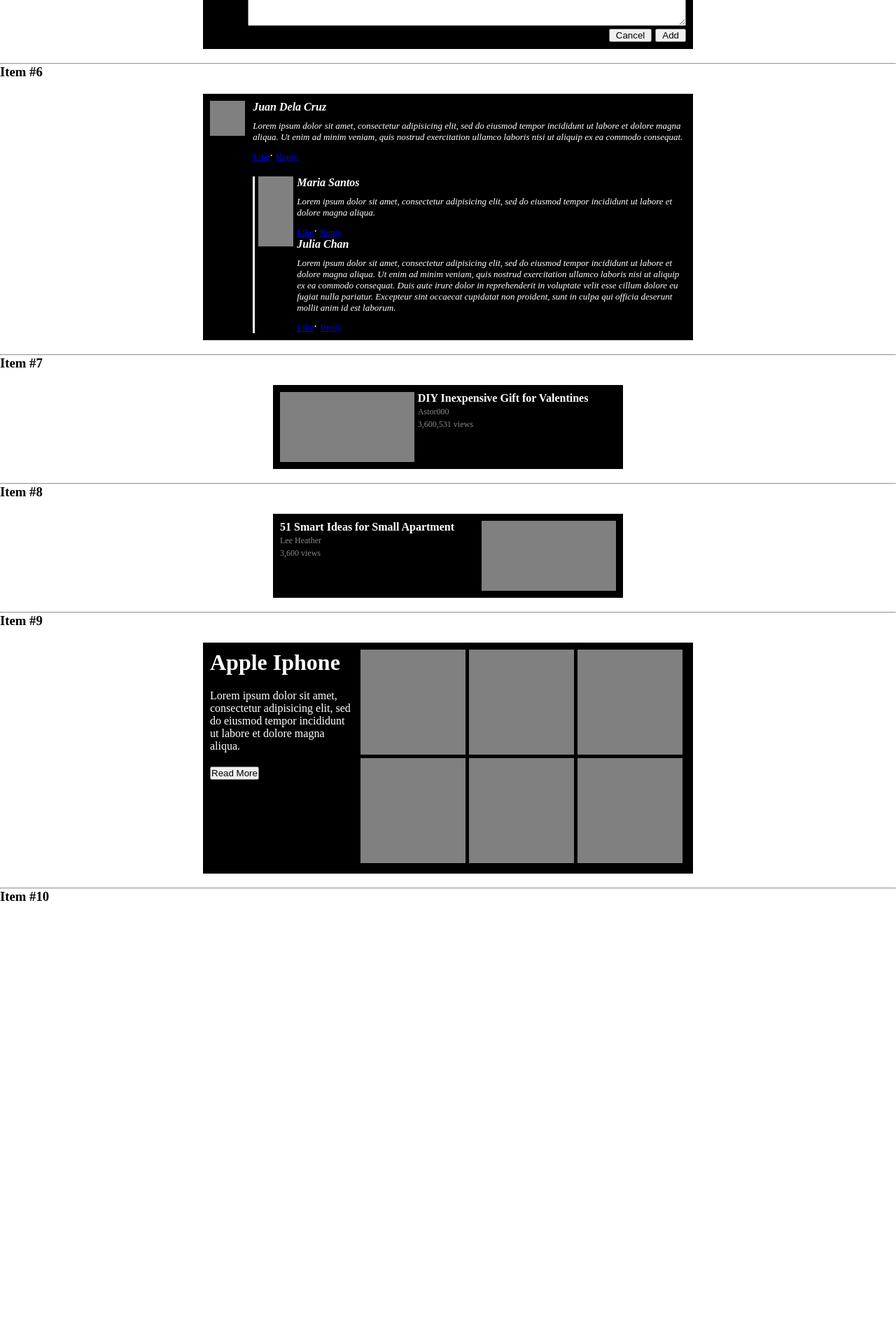
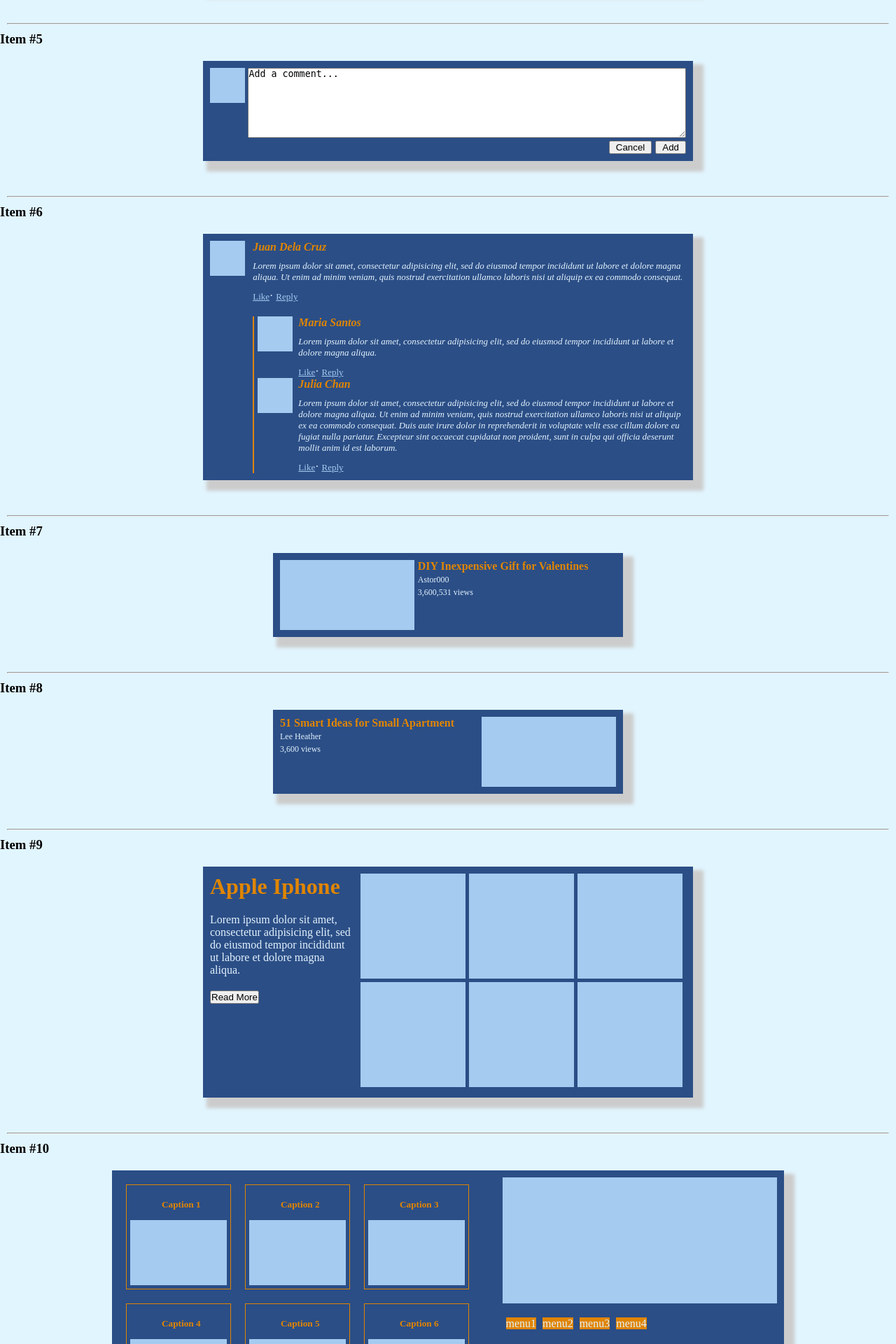
Before and after one commit to danpangan/b3nc-pangan-dan, a PHP site: page / in a window 1280 px wide. Shown: the part 2080-4000 px from the top of the page at 70% size. Before the commit the page ends 3367 px from the top, so only its background shows below. Run offline with PHP 8.4, Linux system fonts and the light colour scheme.

Commit message:
finished CSS floats and clears activity

```diff
--- a/mod02-11/css/style.css
+++ b/mod02-11/css/style.css
@@ -1,21 +1,77 @@
+/*************   Global CSS   *************/
+
 * {
 	margin: 0;
 	padding: 0;
 	box-sizing: border-box;
 }
 
+body {
+	background-color: #E1F5FE;
+}
+
+nav {
+	padding: 10px;
+	position: fixed;
+	top: 0px;
+	right: 0px;
+	background-color: #2B4E86;
+	z-index: 99999;
+}
+
+nav ul li {
+	padding-right: 20px;
+	padding-left: 10px;
+	float: left;
+	list-style: none;
+	border-right: 1px solid #E3F2FD;
+}
+
+nav ul li a {
+	margin-left: 15px;
+	text-decoration: none;
+	color: #fff;
+}
+
+nav ul {
+	float: right;
+}
+
+hr {
+	margin: 10px;
+	margin-top: 50px;
+}
+
 .container > * {
-	color: #fff;
+	color: #E3F2FD; /*#90AFDD*/
 }
 
 .container {
 	margin: 10px;
-	background-color: #000;
+	background-color: #2B4E86;
+	box-shadow: 10px 10px 5px 5px #ccc;
 }
 
 .container {
 	margin: 10px;
 }
+
+.container h1,
+.container h2,
+.container h3,
+.container h4,
+.container h5,
+.container h6 {
+	color: #E08500;
+}
+
+.clear:after {
+	content: "";
+	clear: both;
+	display: block;
+}
+
+/*************   CSS for Item #1   *************/
 
 #item-first {
 	margin: 20px auto;
@@ -28,9 +84,11 @@
 	margin: 10px;
 	width: 150px;
 	height: 150px;
-	background-color: grey;
+	background-color: #A5CBF0;
 	float: left;
 }
+
+/*************   CSS for Item #2   *************/
 
 #item-second {
 	margin: 20px auto;
@@ -44,7 +102,7 @@
 	padding: 10px;
 	padding-bottom: 50px;
 	width: auto;
-	border: 1px solid #fff;
+	border: 1px solid #E08500;
 	float: left;
 	position: relative;
 }
@@ -59,8 +117,10 @@
 #item-second .grey-box {
 	width: 150px;
 	height: 150px;
-	background-color: grey;
+	background-color: #A5CBF0;
 }
+
+/*************   CSS for Item #3   *************/
 
 #item-third {
 	margin: 20px auto;
@@ -81,9 +141,11 @@
 	margin-right: 10px;
 	width: 150px;
 	height: 150px;
-	background-color: grey;
+	background-color: #A5CBF0;
 	float: left;
 }
+
+/*************   CSS for Item #4   *************/
 
 #item-forth {
 	margin: 20px auto;
@@ -96,7 +158,7 @@
 	margin-right: 10px;
 	width: 150px;
 	height: 150px;
-	background-color: grey;
+	background-color: #A5CBF0;
 }
 
 #item-forth .grey-box-container {
@@ -115,6 +177,8 @@
 	font-style: italic;
 }
 
+/*************   CSS for Item #5   *************/
+
 #item-fifth {
 	margin: 20px auto;
 	width: 700px;
@@ -131,7 +195,7 @@
 	margin-right: 10px;
 	width: 50px;
 	height: 50px;
-	background-color: grey;
+	background-color: #A5CBF0;
 
 }
 
@@ -145,11 +209,17 @@
 	height: 100px;
 }
 
+textarea::-webkit-input-placeholder {
+color: #000 !important;
+}
+
 #item-fifth button {
 	padding: 0px 8px;
 	float: right;
 	margin-left: 5px;
 }
+
+/*************   CSS for Item #6   *************/
 
 #item-sixth {
 	margin: 20px auto;
@@ -168,6 +238,10 @@
 	font-style: italic;
 }
 
+#item-sixth a:link {
+	color: #A5CBF0;
+}
+
 #item-sixth p {
 	margin-top: 10px;
 	margin-bottom: 10px;
@@ -182,7 +256,7 @@
 	margin-right: 10px;
 	width: 50px;
 	height: 50px;
-	background-color: grey;
+	background-color: #A5CBF0;
 	float: left;
 }
 
@@ -192,22 +266,24 @@
 
 }
 
-#item-sixth .reply-container {
+#item-sixth .right-container .reply-container {
 	margin-top: 20px;
 	padding-left: 5px;
-	border-left: 3px solid #fff;
+	border-left: 2px solid #E08500;
 	float: left;
 }
 
-#item-sixth .comment-container {
-	width: 91%;
+#item-sixth .right-container .avatar-container {
+	width: 9.5%;
+	float: left;
+}
+
+#item-sixth .right-container .comment-reply-container {
+	width: 90.5%;
 	float: right;
 }
 
-#item-sixth .avatar-container {
-	width: 7%;
-	float: left;
-}
+/*************   CSS for Item #7   *************/
 
 #item-seventh {
 	margin: 20px auto;
@@ -224,7 +300,7 @@
 #item-seventh .grey-box {
 	width: 100%;
 	height: 100px;
-	background-color: grey;
+	background-color: #A5CBF0;
 }
 
 #item-seventh .right-container {
@@ -233,9 +309,11 @@
 }
 
 #item-seventh .right-container span {
-	color: #888;
+	/*color: #E08500;*/
 	font-size: 12px;
 }
+
+/*************   CSS for Item #8   *************/
 
 #item-eighth {
 	margin: 20px auto;
@@ -252,7 +330,7 @@
 #item-eighth .grey-box {
 	width: 100%;
 	height: 100px;
-	background-color: grey;
+	background-color: #A5CBF0;
 }
 
 #item-eighth .right-container {
@@ -261,9 +339,11 @@
 }
 
 #item-eighth .left-container span {
-	color: #888;
+	/*color: #E08500;*/
 	font-size: 12px;
 }
+
+/*************   CSS for Item #9   *************/
 
 #item-nineth {
 	margin: 20px auto;
@@ -295,13 +375,89 @@
 	margin-bottom: 5px;
 	width: 150px;
 	height: 150px;
-	background-color: grey;
+	background-color: #A5CBF0;
 	float: right;
 }
 
-.clear:after {
-	content: "";
-	clear: both;
-	display: block;
+/*************   CSS for Item #10   *************/
+
+#item-tenth {
+	margin: 20px auto;
+	padding: 10px;
+	width: 960px;
+	height: auto;
 
 }
+
+#item-tenth .left-container {
+	width: 58.25%;
+	float: left;
+}
+
+#item-tenth .left-container .white-border {
+	margin: 10px;
+	padding: 5px;
+	padding-top: 50px;
+	width: 150px;
+	height: 150px;
+	border: 1px solid #E08500;
+	float: left;
+	position: relative;
+}
+
+#item-tenth .left-container .white-border h5 {
+	text-align: center;
+	position: absolute;
+	top: 20px;
+	left: 50px;
+}
+
+#item-tenth .left-container .grey-box {
+	width: 100%;
+	height: 100%;
+	background-color: #A5CBF0;
+}
+
+#item-tenth .right-container {
+	width: 41.75%;
+	float: right;
+}
+
+#item-tenth .right-container > .grey-box {
+	width: 100%;
+	height: 180px;
+	background-color: #A5CBF0;
+}
+
+#item-tenth .right-container .menu-container {
+	padding-top: 20px;
+}
+
+#item-tenth .right-container .menu-container span {
+	margin-left: 5px;
+	background-color: #E08500;
+}
+
+#item-tenth .right-container .article-container {
+	padding-top: 20px;
+}
+
+#item-tenth .right-container .article-container .grey-box {
+	margin-right: 5px;
+	width: 150px;
+	height: 100px;
+	background-color: #A5CBF0;
+	float: left;
+}
+
+#item-tenth .right-container .article-container h1 {
+	margin-bottom: 3px
+}
+
+#item-tenth .right-container .article-container p {
+	padding-top: 10px;
+	font-size: 12.4px;
+	font-style: italic;
+	line-height: 13px;
+	word-spacing: 1.1px;
+}
--- a/mod02-11/index.html
+++ b/mod02-11/index.html
@@ -12,8 +12,24 @@
 </head>
 <body>
 
+<nav>
+	<ul>
+		<li><a href="#item-number-one">Item #1</a></li>
+		<li><a href="#item-number-two">Item #2</a></li>
+		<li><a href="#item-number-three">Item #3</a></li>
+		<li><a href="#item-number-four">Item #4</a></li>
+		<li><a href="#item-number-five">Item #5</a></li>
+		<li><a href="#item-number-six">Item #6</a></li>
+		<li><a href="#item-number-seven">Item #7</a></li>
+		<li><a href="#item-number-eight">Item #8</a></li>
+		<li><a href="#item-number-nine">Item #9</a></li>
+		<li><a href="#item-number-ten">Item #10</a></li>
+	</ul>
+</nav>
+
+
 <div class="wrapper">
-	<h3>Item #1</h3>
+	<h3 id="item-number-one">Item #1</h3>
 	<div class="container clear" id="item-first">
 		<div class="grey-box"></div>
 		<div class="grey-box"></div>
@@ -27,7 +43,7 @@
 </div>
 <hr>
 <div class="wrapper">
-	<h3>Item #2</h3>
+	<h3 id="item-number-two">Item #2</h3>
 	<div class="container clear" id="item-second">
 		<div class="white-border">
 			<div class="grey-box"></div>
@@ -66,7 +82,7 @@
 </div>
 <hr>
 <div class="wrapper">
-	<h3>Item #3</h3>
+	<h3 id="item-number-three">Item #3</h3>
 	<div class="container clear" id="item-third">
 		<h1>Basic Principles and Manifestations of Disease</h1>
 		<div class="grey-box"></div>
@@ -87,7 +103,7 @@
 </div>
 <hr>
 <div class="wrapper">
-	<h3>Item #4</h3>
+	<h3 id="item-number-four">Item #4</h3>
 	<div class="container clear" id="item-forth">
 		<h1>Harrison's Internal Medicine</h1>
 		<div class="grey-box-container">
@@ -119,7 +135,7 @@
 </div>
 <hr>
 <div class="wrapper">
-	<h3>Item #5</h3>
+	<h3 id="item-number-five">Item #5</h3>
 	<div class="container clear" id="item-fifth">
 		<div class="grey-box-container">
 			<div class="grey-box"></div>
@@ -139,15 +155,14 @@
 </div>
 <hr>
 <div class="wrapper">
-	<h3>Item #6</h3>
+	<h3 id="item-number-six">Item #6</h3>
+
 	<div class="container clear" id="item-sixth">
 		<div class="left-container">
 			<div class="grey-box"></div>
 		</div>
-
 		<div class="right-container">
-
-			<div>
+			<div class="comment-container">
 				<h4>Juan Dela Cruz</h4>
 
 				<p>Lorem ipsum dolor sit amet, consectetur adipisicing elit, sed do eiusmod
@@ -157,16 +172,13 @@
 
 				<a href="#">Like</a>&middot;
 				<a href="#">Reply</a>
-
 			</div>
 			<div class="reply-container">
-
 				<div>
 					<div class="avatar-container">
 						<div class="grey-box"></div>
 					</div>
-
-					<div class="comment-container">
+					<div class="comment-reply-container">
 						<h4>Maria Santos</h4>
 
 						<p>Lorem ipsum dolor sit amet, consectetur adipisicing elit, sed do eiusmod tempor incididunt ut labore et dolore magna aliqua.</p>
@@ -175,12 +187,12 @@
 						<a href="#">Reply</a>
 					</div>
 				</div>
-				<div class="clear">
+				<div class="clear"></div>
+				<div>
 					<div class="avatar-container">
 						<div class="grey-box"></div>
 					</div>
-
-					<div class="comment-container">
+					<div class="comment-reply-container">
 						<h4>Julia Chan</h4>
 
 						<p>Lorem ipsum dolor sit amet, consectetur adipisicing elit, sed do eiusmod
@@ -196,12 +208,11 @@
 				</div>
 			</div>
 		</div>
-
 	</div>
 </div>
 <hr>
 <div class="wrapper">
-	<h3>Item #7</h3>
+	<h3 id="item-number-seven">Item #7</h3>
 	<div class="container clear" id="item-seventh">
 		<div class="left-container">
 			<div class="grey-box"></div>
@@ -216,7 +227,7 @@
 </div>
 <hr>
 <div class="wrapper">
-	<h3>Item #8</h3>
+	<h3 id="item-number-eight">Item #8</h3>
 	<div class="container clear" id="item-eighth">
 		<div class="left-container">
 			<h4>51 Smart Ideas for Small Apartment</h4>
@@ -230,7 +241,7 @@
 </div>
 <hr>
 <div class="wrapper">
-	<h3>Item #9</h3>
+	<h3 id="item-number-nine">Item #9</h3>
 	<div class="container clear" id="item-nineth">
 		<div class="left-container">
 			<h1>Apple Iphone</h1>
@@ -252,9 +263,76 @@
 </div>
 <hr>
 <div class="wrapper">
-	<h3>Item #10</h3>
+	<h3 id="item-number-ten">Item #10</h3>
 	<div class="container clear" id="item-tenth">
+		<div class="left-container">
+			<div class="white-border">
+				<h5>Caption 1</h5>
+				<div class="grey-box"></div>
+			</div>
+			<div class="white-border">
+				<h5>Caption 2</h5>
+				<div class="grey-box"></div>
+			</div>
+			<div class="white-border">
+				<h5>Caption 3</h5>
+				<div class="grey-box"></div>
+			</div>
+			<div class="white-border">
+				<h5>Caption 4</h5>
+				<div class="grey-box"></div>
+			</div>
+			<div class="white-border">
+				<h5>Caption 5</h5>
+				<div class="grey-box"></div>
+			</div>
+			<div class="white-border">
+				<h5>Caption 6</h5>
+				<div class="grey-box"></div>
+			</div>
+			<div class="white-border">
+				<h5>Caption 7</h5>
+				<div class="grey-box"></div>
+			</div>
+			<div class="white-border">
+				<h5>Caption 8</h5>
+				<div class="grey-box"></div>
+			</div>
+		</div>
+		<div class="right-container">
+			<div class="grey-box"></div>
+			<div class="menu-container">
+				<span>menu1</span>
+				<span>menu2</span>
+				<span>menu3</span>
+				<span>menu4</span>
+			</div>
+			<div class="article-container">
+				<div class="grey-box"></div>
+				<h1>Beautiful Baguio</h1>
 
+				<p>Lorem ipsum dolor sit amet, consectetur adipisicing elit, sed do eiusmod
+				tempor incididunt ut labore et dolore magna aliqua. Ut enim ad minim veniam,
+				quis nostrud exercitation ullamco laboris nisi ut aliquip ex ea commodo
+				consequat. Duis aute irure dolor in reprehenderit in voluptate velit esse
+				cillum dolore eu fugiat nulla pariatur. Excepteur sint occaecat cupidatat non
+				proident, sunt in culpa qui officia deserunt mollit anim id est laborum.</p>
+
+				<p>Lorem ipsum dolor sit amet, consectetur adipisicing elit, sed do eiusmod
+				tempor incididunt ut labore et dolore magna aliqua. Ut enim ad minim veniam,
+				quis nostrud exercitation ullamco laboris nisi ut aliquip ex ea commodo
+				consequat. Duis aute irure dolor in reprehenderit in voluptate velit esse
+				cillum dolore eu fugiat nulla pariatur. Excepteur sint occaecat cupidatat non
+				proident, sunt in culpa qui officia deserunt mollit anim id est laborum.</p>
+
+				<p>Lorem ipsum dolor sit amet, consectetur adipisicing elit, sed do eiusmod
+				tempor incididunt ut labore et dolore magna aliqua. Ut enim ad minim veniam,
+				quis nostrud exercitation ullamco laboris nisi ut aliquip ex ea commodo
+				consequat. Duis aute irure dolor in reprehenderit in voluptate velit esse
+				cillum dolore eu fugiat nulla pariatur. Excepteur sint occaecat cupidatat non
+				proident, sunt in culpa qui officia deserunt mollit anim id est laborum.</p>
+			</div>
+		</div>
 
 	</div>
 </div>
```
